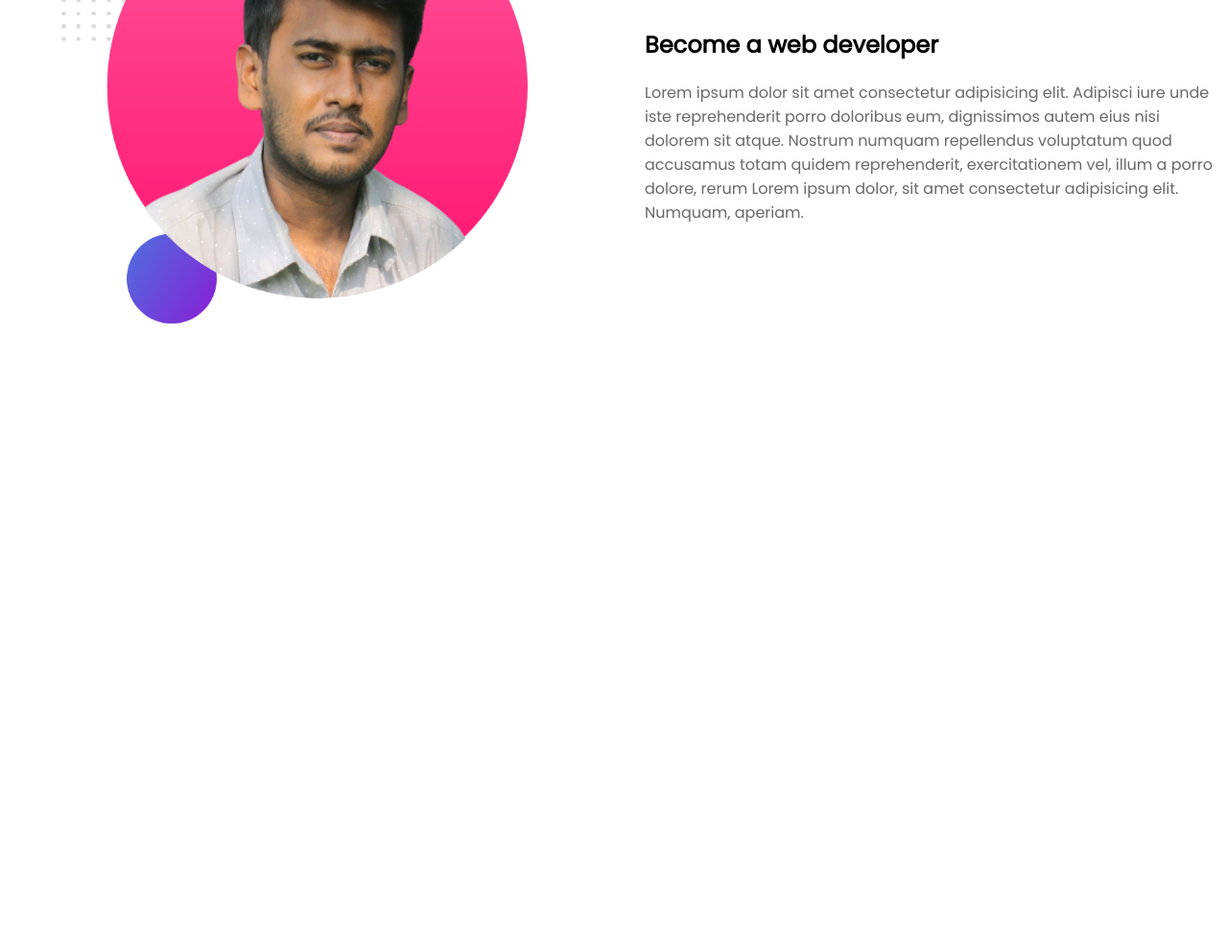
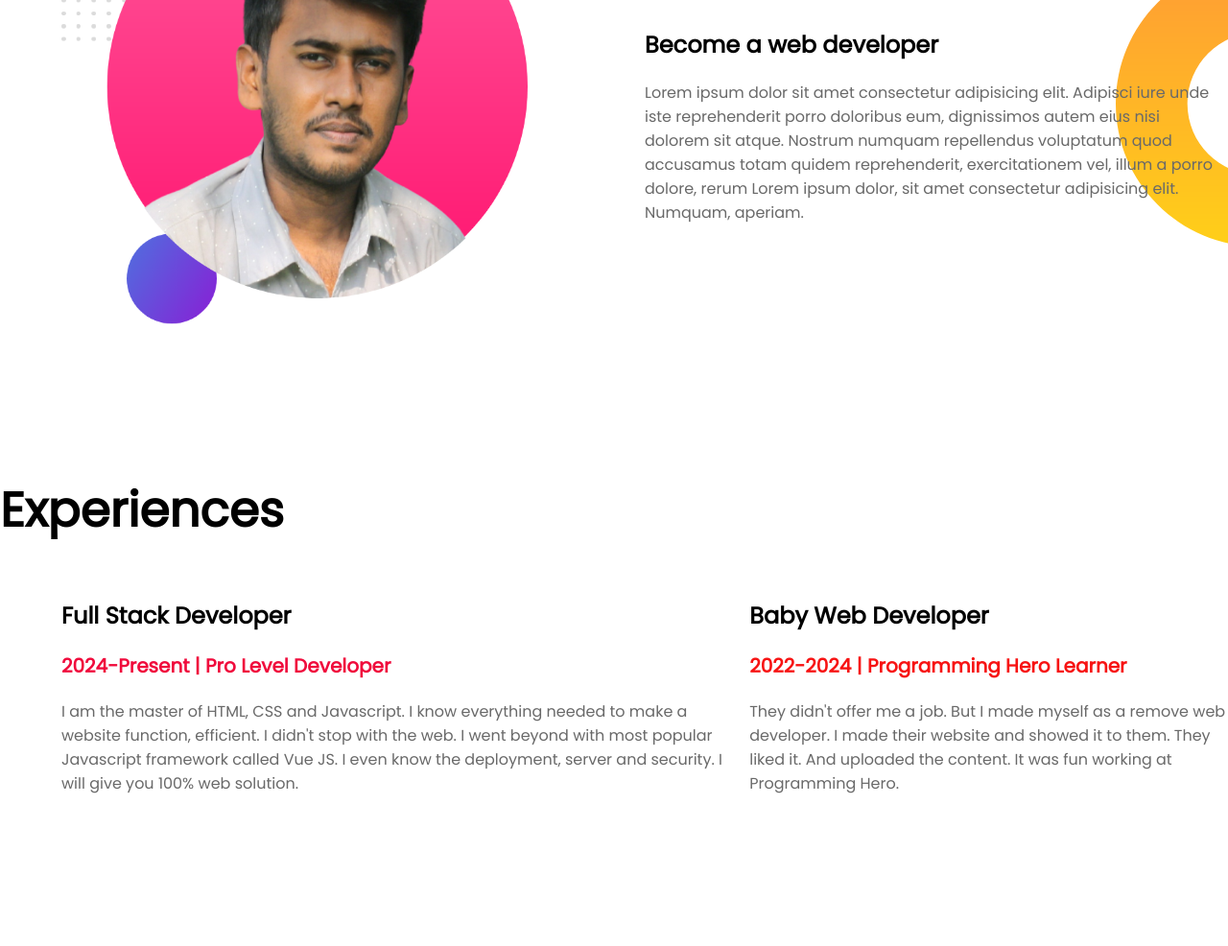
Before and after one commit to AhmedOpu/portfolio-website, a plain HTML site: page index.html in a window 1280 px wide. Shown: the part 769-1755 px from the top of the page at 96% size. Before the commit the page ends 1264 px from the top, so only its background shows below. Drawn offline with Linux system fonts and the light colour scheme.

Commit message:
3rd section added

```diff
--- a/index.html
+++ b/index.html
@@ -31,7 +31,7 @@
         </div>
 
     </section>
-    <section>
+    <section class="dream-bg">
         <div class="half-width">
             <img src="images/opu-bg pic.png" alt="">
         </div>
@@ -49,7 +49,26 @@
             </p>
         </div>
     </section>
+    <h1>Experiences</h1>
+    <section>
+        <div>
+            <h2>Full Stack Developer</h2>
+            <h3><span class="pro-level">2024-Present | Pro Level Developer</span></h3>
+            <p>I am the master of HTML, CSS and Javascript. I know everything needed to make a website function,
+                efficient.
+                I didn't stop with the web. I went beyond with most popular Javascript framework called Vue JS. I even
+                know
+                the deployment, server and security. I will give you 100% web solution.</p>
+        </div>
+        <div>
+            <h2>Baby Web Developer</span></h2>
+            <h3><span class="baby-devolper">2022-2024 | Programming Hero Learner</span></h3>
+            <p>They didn't offer me a job. But I made myself as a remove web developer. I made their website and showed
+                it
+                to them. They liked it. And uploaded the content. It was fun working at Programming Hero.</p>
 
+        </div>
+    </section>
 </body>
 
 </html>
--- a/style.css
+++ b/style.css
@@ -40,3 +40,14 @@ p{
     background-image: url(images/top-banner.png);
     background-repeat: no-repeat;
 }
+.dream-bg{
+    background-image: url(images/dream-bg.png);
+    background-repeat: no-repeat;
+    background-position: right;
+}
+.pro-level{
+    color: rgb(240, 11, 60);
+}
+.baby-devolper{
+    color: rgb(247, 19, 19);
+}
```
